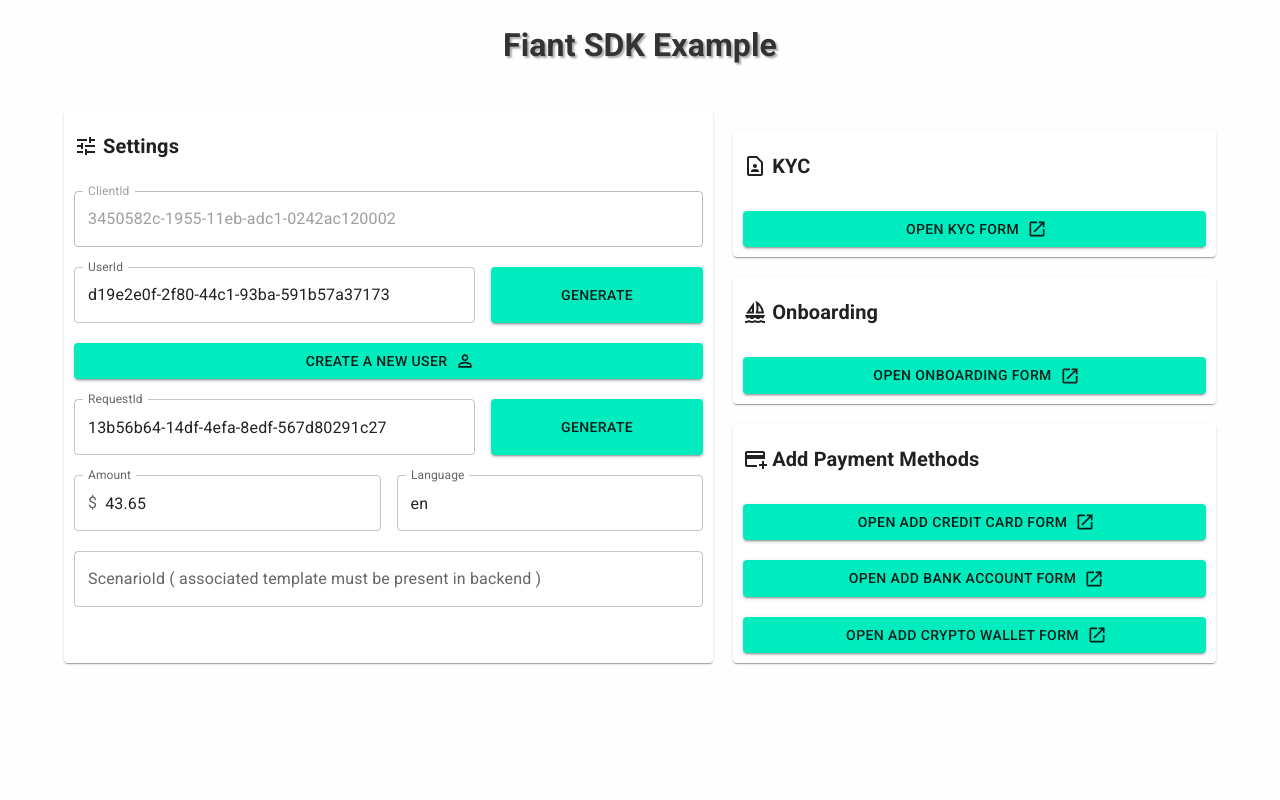
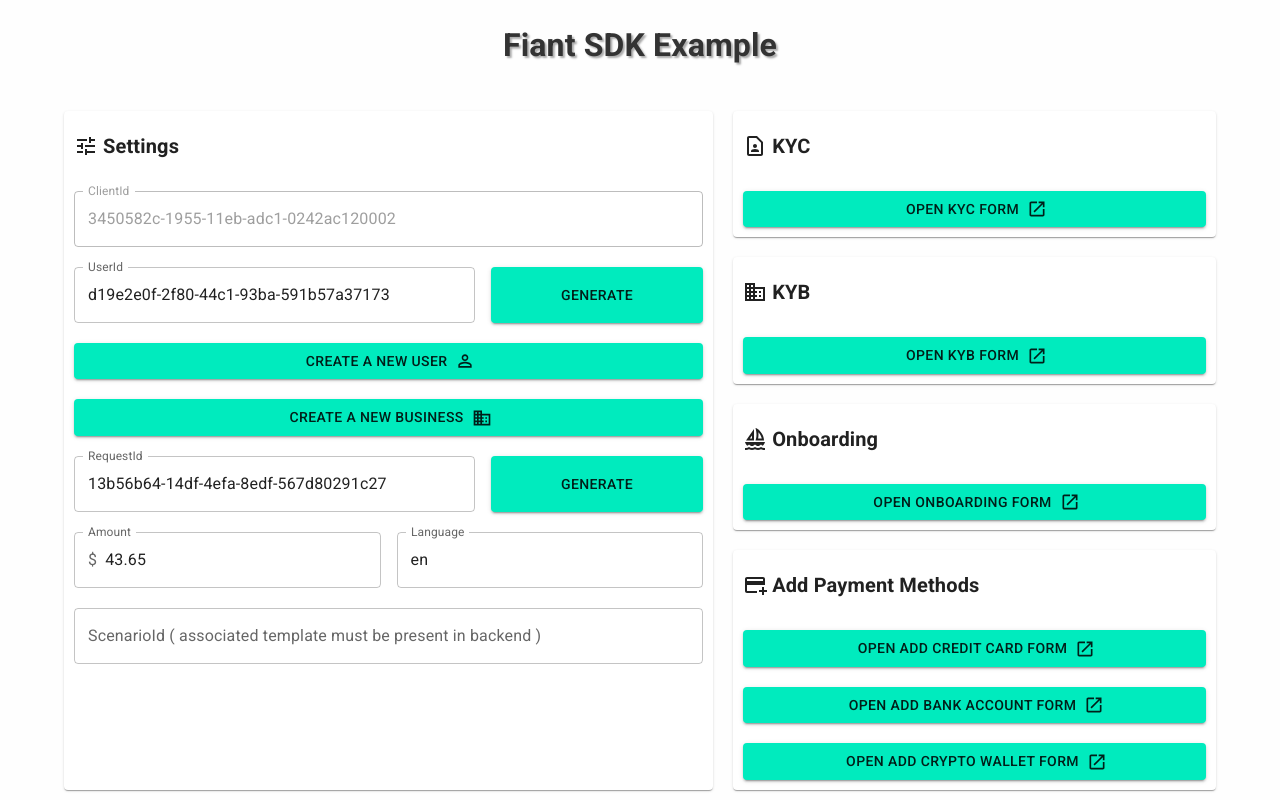
Before and after one commit to provenancetech/pti-docs, a React (Create React App) app in the folder examples/ReactJsSdkApp/: page / in a window 1280 px wide. Built offline with nearby package versions, Linux system fonts and the light colour scheme.

Commit message:
Add KYB flow. (#236)
* Add KYB flow.

* Adjust styles of removed sections.

* Add the possibility to create a business user.

* Update the doc with the new KYB flow.

```diff
--- a/examples/ReactJsSdkApp/src/app/App.js
+++ b/examples/ReactJsSdkApp/src/app/App.js
@@ -18,6 +18,7 @@ import { openSimpleDialog, SimpleDialog } from "../components/simpleDialog/Simpl
 import SnackAlert from "../components/snackAlert/SnackAlert";
 
 import AddCardIcon from "@mui/icons-material/AddCardOutlined";
+import BusinessOutlinedIcon from '@mui/icons-material/BusinessOutlined';
 import TuneOutlinedIcon from "@mui/icons-material/TuneOutlined";
 import ContactPageOutlinedIcon from "@mui/icons-material/ContactPageOutlined";
 import PersonOutlineOutlinedIcon from "@mui/icons-material/PersonOutlineOutlined";
@@ -36,7 +37,8 @@ const App = () => {
   const [lang, setLang] = useState("en");
 
   const [createUserLoading, setCreateUserLoading] = useState(false);
-    const [transactionFeedbackPayload] = useState({
+  const [createBusinessLoading, setCreateBusinessLoading] = useState(false);
+  const [transactionFeedbackPayload] = useState({
     feedback: "SETTLED",
     transactionId: "0xbb0ec8b4ab6679a0e0486f44a867dcd913cd5acee368180ac72432784eba48e4",
     date: new Date().toISOString(),
@@ -80,6 +82,19 @@ const App = () => {
           variant="contained"
         >
           Create a new User
+        </LoadingButton>
+        <LoadingButton
+          endIcon={<BusinessOutlinedIcon />}
+          fullWidth={true}
+          loading={createBusinessLoading}
+          loadingPosition="end"
+          onClick={() => {
+            setCreateBusinessLoading(true);
+            createUser(props, "BUSINESS").finally(() => setCreateBusinessLoading(false));
+          }}
+          variant="contained"
+        >
+          Create a new Business
         </LoadingButton>
         <Stack direction="row" spacing={2}>
           <TextField
@@ -136,6 +151,21 @@ const App = () => {
         </Button>
       </Section>
 
+      <Section style={{ gridArea: "kyb" }}>
+        <Header>
+          <BusinessOutlinedIcon />
+          KYB
+        </Header>
+        <Button
+          endIcon={<OpenInNewOutlinedIcon />}
+          fullWidth={true}
+          onClick={() => openSimpleDialog(actionType.kyb, userId, requestId, amount, scenarioId, lang)}
+          variant="contained"
+        >
+          Open KYB Form
+        </Button>
+      </Section>
+
       <Section style={{ gridArea: "onboarding" }}>
         <Header>
           <SailingOutlinedIcon />
--- a/examples/ReactJsSdkApp/src/app/Styles.js
+++ b/examples/ReactJsSdkApp/src/app/Styles.js
@@ -6,12 +6,10 @@ export const ContainerGrid = styled(Container)`
     gap: 20px;
     grid-template-areas:
     "title title"
-    "informations payment"
     "informations kyc"
+    "informations kyb"
     "informations onboarding"
-    "informations add-cc"
-    "transaction transaction"
-    "feedback feedback";
+    "informations add-cc";
 `;
 
 export const Title = styled.h1`
--- a/examples/ReactJsSdkApp/src/app/calls/callCreateUser.js
+++ b/examples/ReactJsSdkApp/src/app/calls/callCreateUser.js
@@ -2,10 +2,10 @@ import { v4 as uuidv4 } from "uuid";
 import { REACT_APP_API_URL } from "../../env";
 import { getHeaders } from "../../components/Utils";
 
-const callCreateUser = async (props) => {
+const callCreateUser = async (props, type) => {
   const url = REACT_APP_API_URL + "/users";
   const headers = getHeaders(props);
-  const body = { id: uuidv4(), type: "PERSON" };
+  const body = { id: uuidv4(), type };
   const options = { method: "POST", body: JSON.stringify(body) };
   const config = { headers, ...options };
 
--- a/examples/ReactJsSdkApp/src/components/Consts.js
+++ b/examples/ReactJsSdkApp/src/components/Consts.js
@@ -3,6 +3,7 @@ export const actionType = {
   addBankAccount: "ADD_BANK_ACCOUNT",
   addCryptoWallet: "ADD_CRYPTO_WALLET",
   funding: "FIAT_FUNDING",
+  kyb: "KYB",
   kyc: "KYC",
   onboarding: "ONBOARDING",
 };
--- a/examples/ReactJsSdkApp/src/repository/createUser.js
+++ b/examples/ReactJsSdkApp/src/repository/createUser.js
@@ -3,10 +3,10 @@ import { callCreateUser } from "../app/calls/callCreateUser";
 import { outputIfExists } from "../components/Utils";
 import { showErrorSnackAlert, showSuccessSnackAlert } from "../components/snackAlert/SnackAlert";
 
-const createUser = async ({ setUserId, ...props }) => {
+const createUser = async ({ setUserId, ...props }, type = "PERSON") => {
   const accessToken = await generateToken("POST", `/users`);
   if (accessToken) {
-    await callCreateUser({ accessToken, ...props })
+    await callCreateUser({ accessToken, ...props }, type)
       .then((res) => {
         setUserId(res.id);
         showSuccessSnackAlert(`User "${res.id}" successfully created`);
```
Also changed, not shown: 2 other files (tests, documents, lock files or other folders).
